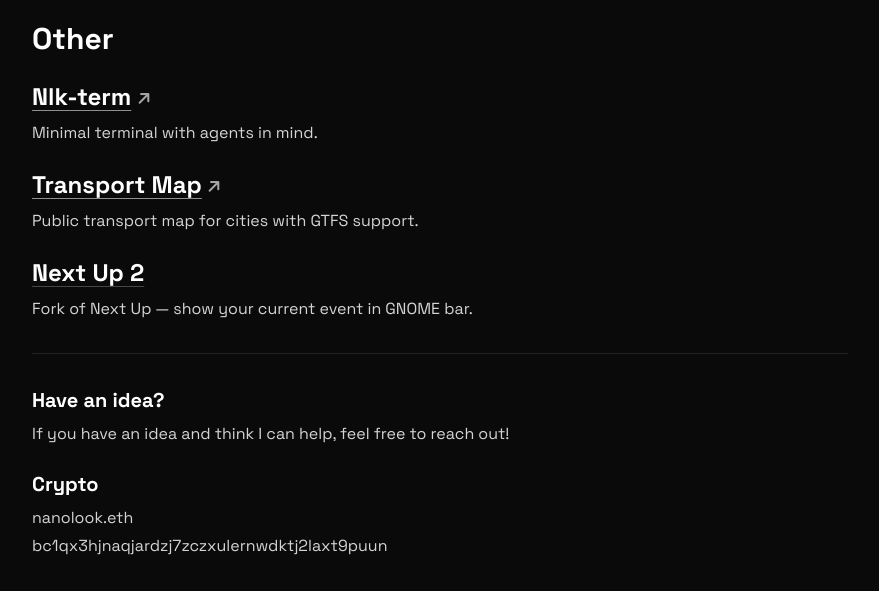
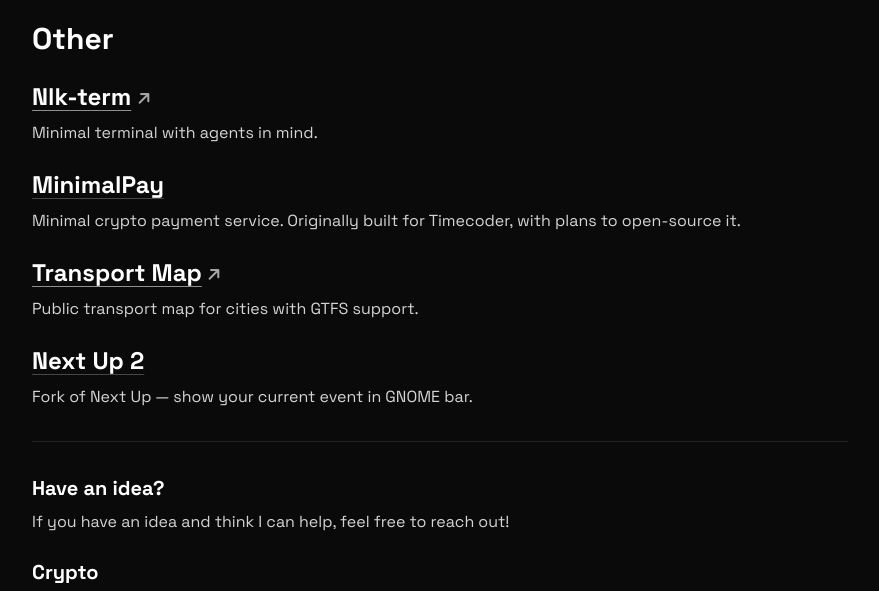
Before and after one commit to nanolookc/hrebeniuk, a website built with Vite: page src/index.html in a window 1280 px wide. Shown: the part 1068-1659 px from the top of the page, without its empty margins (200-1079 px from the left). Built offline with nearby package versions, Linux system fonts and the light colour scheme.

Commit message:
added minimalpay

```diff
--- a/src/index.html
+++ b/src/index.html
@@ -177,6 +177,18 @@
             </p>
           </article>
           <article class="reveal" style="--reveal-delay: 320ms">
+            <h3 class="text-2xl font-bold text-white">
+              <a
+                href="https://pay.hrebeni.uk"
+                class="transition hover:opacity-70"
+                >MinimalPay</a
+              >
+            </h3>
+            <p class="mt-2 text-neutral-300">
+              Minimal crypto payment service. Originally built for Timecoder, with plans to open-source it.
+            </p>
+          </article>
+          <article class="reveal" style="--reveal-delay: 330ms">
             <h3 class="text-2xl font-bold text-white">
               <a
                 href="#project-modal"
```
Also changed, not shown: dist/index.html.
